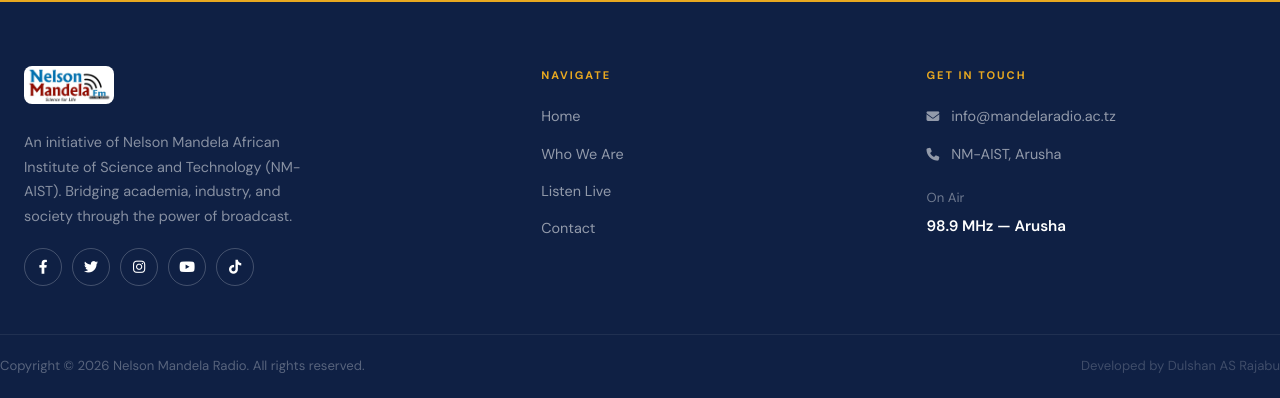
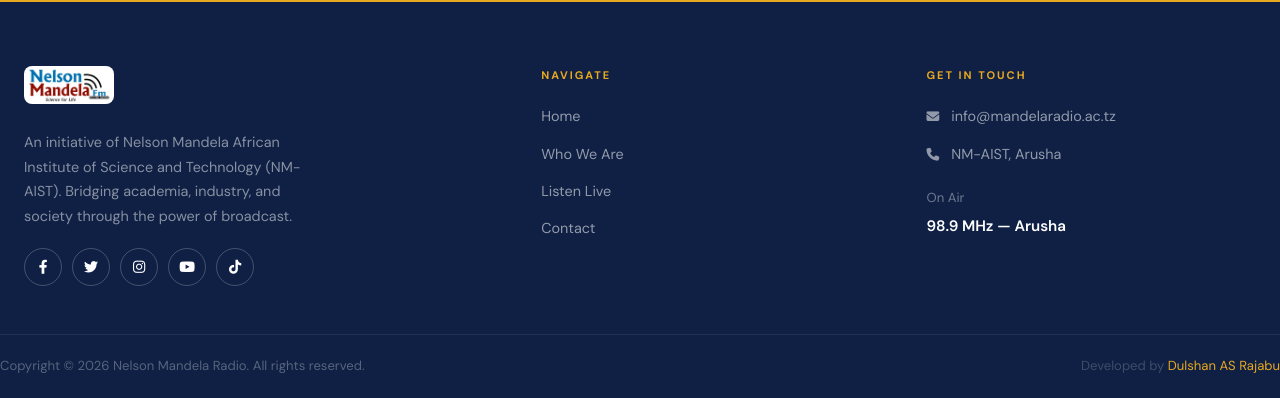
Before and after one commit to DulshanRerg/nm-aist-fm, a Django app: page /about/ in a window 1280 px wide. Shown: the part 1899-2297 px from the top of the page. Run offline with Django 4.2, Linux system fonts and the light colour scheme; data comes from the database, SQL or seed files in the repository; some web fonts are replaced.

Commit message:
Add: Developer profile at footer

```diff
--- a/templates/includes/footer.html
+++ b/templates/includes/footer.html
@@ -47,6 +47,6 @@
 
   <div class="footer-bar ast-container">
     <p>Copyright &copy; {% now "Y" %} Nelson Mandela Radio. All rights reserved.</p>
-    <p style="color:rgba(255,255,255,0.2);">Developed by Dulshan AS Rajabu</p>
+    <p style="color:rgba(255,255,255,0.2);">Developed by <a href="https://dulshanrerg.onrender.com">Dulshan AS Rajabu</a></p>
   </div>
 </footer>
```
